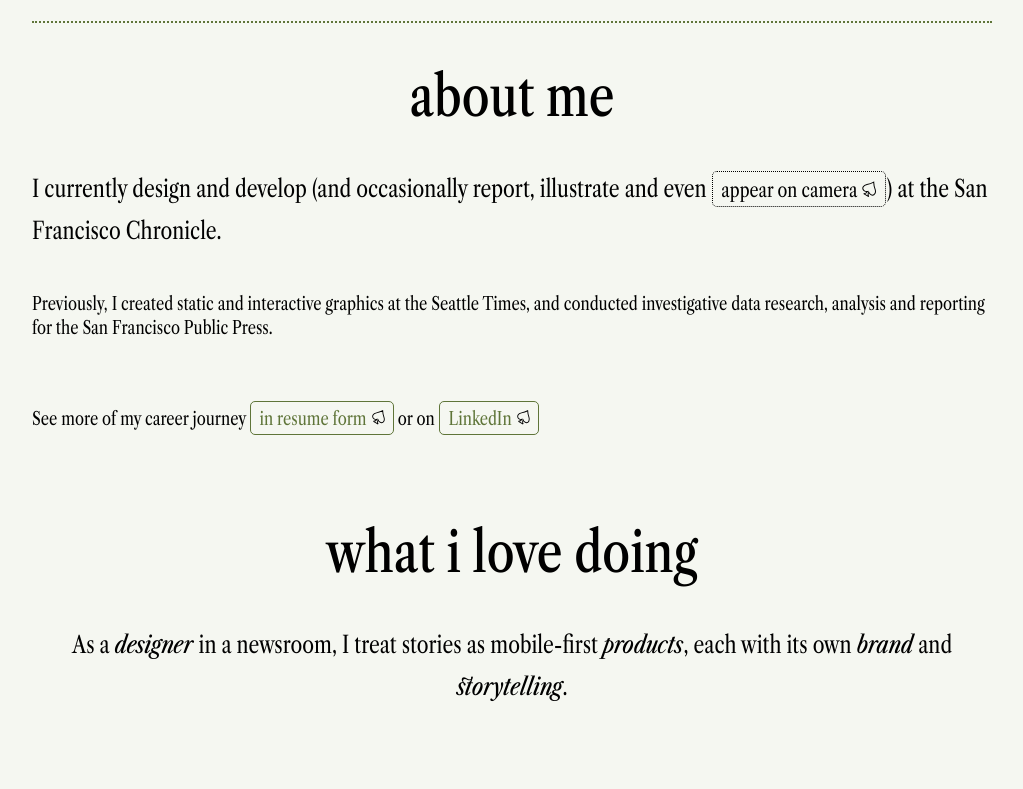
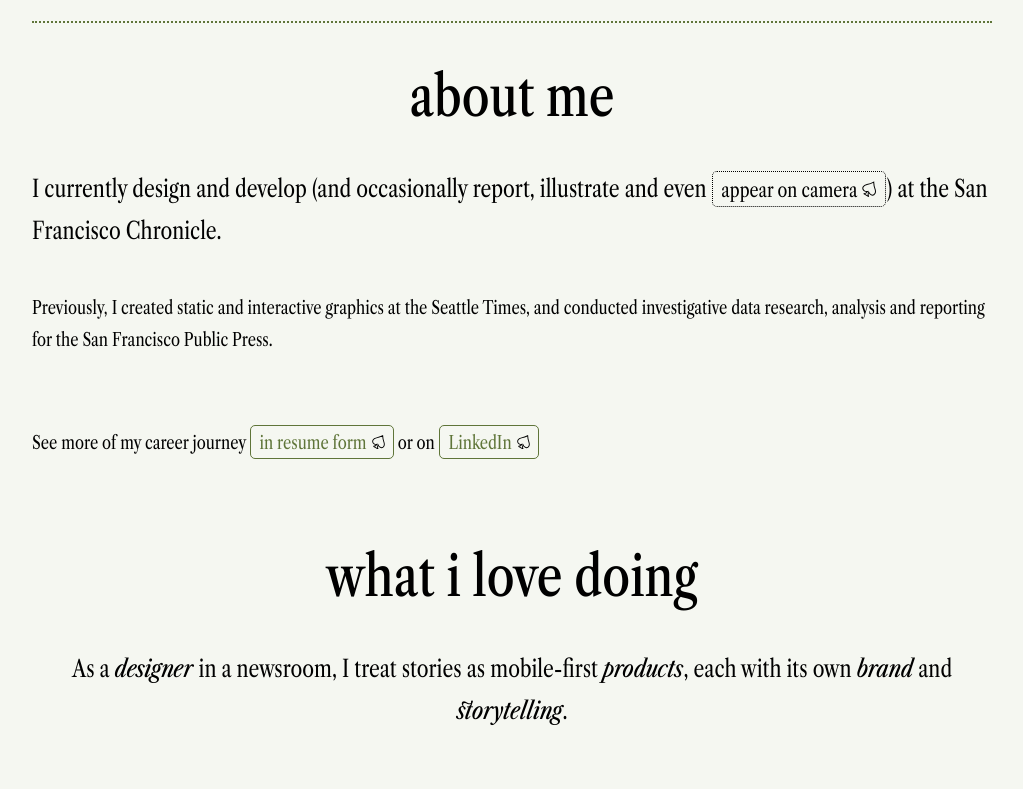
Before and after one commit to jennymade/jennymade.github.io, a React (Vite) app: page / in a window 1280 px wide. Shown: the part 980-1769 px from the top of the page, without its empty margins (128-1151 px from the left). Built offline with nearby package versions, Linux system fonts and the light colour scheme.

Commit message:
adjusted line height in about me section

```diff
--- a/src/index.css
+++ b/src/index.css
@@ -352,6 +352,7 @@ span .introYBounce:active {
 .workDesc p {
   text-align: left;
   padding-bottom: 1rem;
+  line-height: 1.75;
 }
 
 .navDisclaimer {
```
